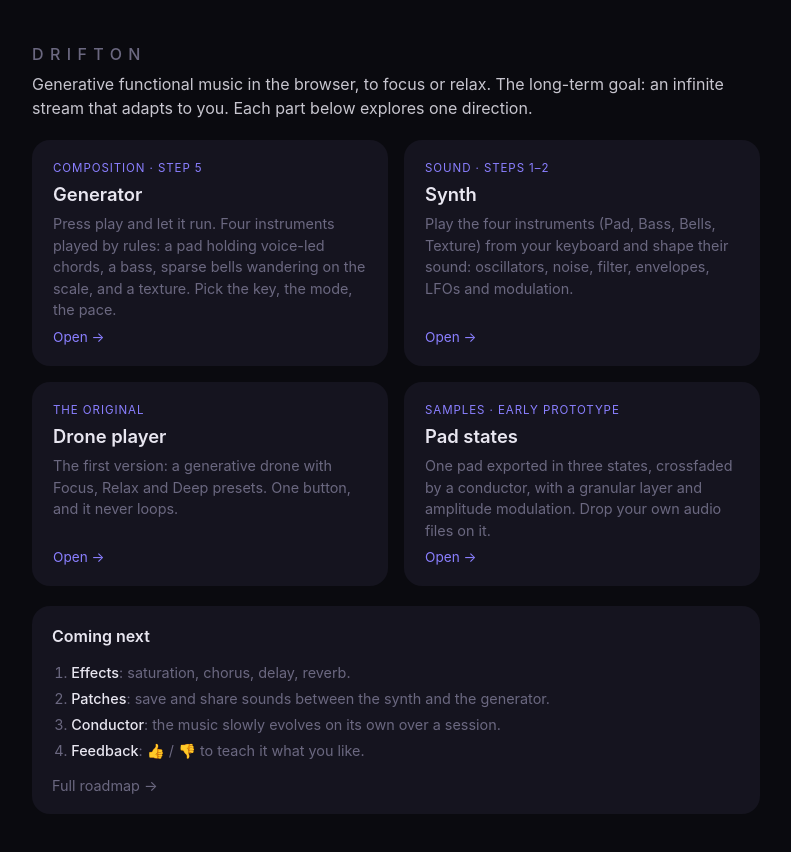
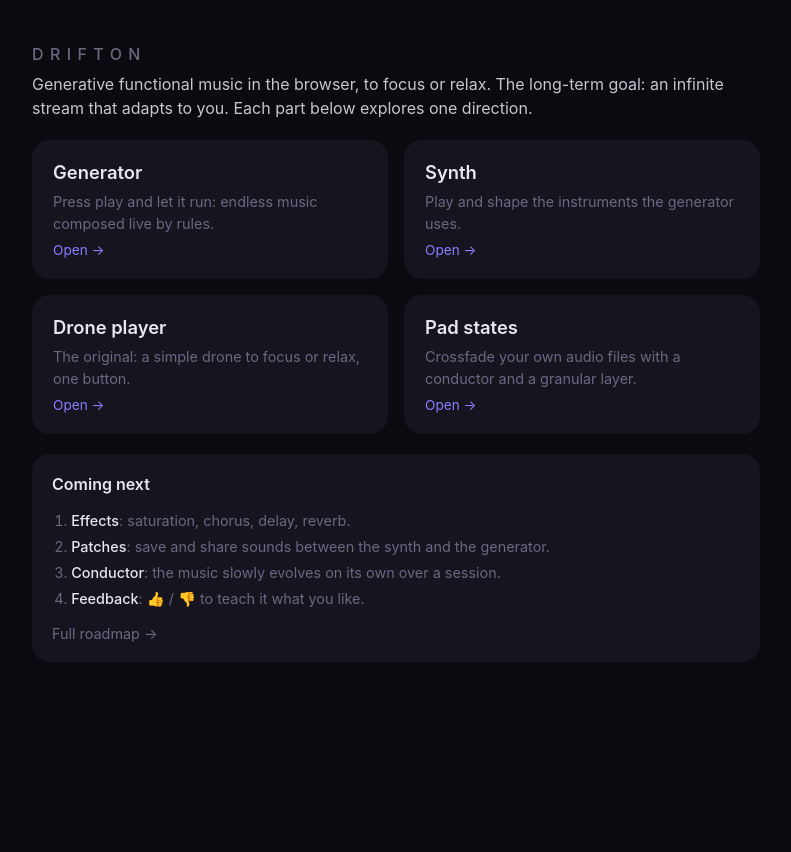
Before and after one commit to RemiSeris/drifton, a plain HTML site: page index.html in a window 1280 px wide. Shown: the whole page, without its empty margins (244-1035 px from the left). After the commit the page ends 800 px from the top, so only its background shows below. Drawn offline with Linux system fonts and the light colour scheme.

Commit message:
Simplify home page cards: name and one-line purpose

```diff
--- a/index.html
+++ b/index.html
@@ -20,35 +20,26 @@
 
   <nav class="hub">
     <a class="card" href="generator/index.html">
-      <span class="tag">Composition · step 5</span>
       <h2>Generator</h2>
-      <p>Press play and let it run. Four instruments played by rules: a pad holding
-        voice-led chords, a bass, sparse bells wandering on the scale, and a texture.
-        Pick the key, the mode, the pace.</p>
+      <p>Press play and let it run: endless music composed live by rules.</p>
       <span class="go">Open →</span>
     </a>
 
     <a class="card" href="synth/index.html">
-      <span class="tag">Sound · steps 1–2</span>
       <h2>Synth</h2>
-      <p>Play the four instruments (Pad, Bass, Bells, Texture) from your keyboard and
-        shape their sound: oscillators, noise, filter, envelopes, LFOs and modulation.</p>
+      <p>Play and shape the instruments the generator uses.</p>
       <span class="go">Open →</span>
     </a>
 
     <a class="card" href="player/index.html">
-      <span class="tag">The original</span>
       <h2>Drone player</h2>
-      <p>The first version: a generative drone with Focus, Relax and Deep presets.
-        One button, and it never loops.</p>
+      <p>The original: a simple drone to focus or relax, one button.</p>
       <span class="go">Open →</span>
     </a>
 
     <a class="card" href="pads/index.html">
-      <span class="tag">Samples · early prototype</span>
       <h2>Pad states</h2>
-      <p>One pad exported in three states, crossfaded by a conductor, with a granular
-        layer and amplitude modulation. Drop your own audio files on it.</p>
+      <p>Crossfade your own audio files with a conductor and a granular layer.</p>
       <span class="go">Open →</span>
     </a>
   </nav>
```
